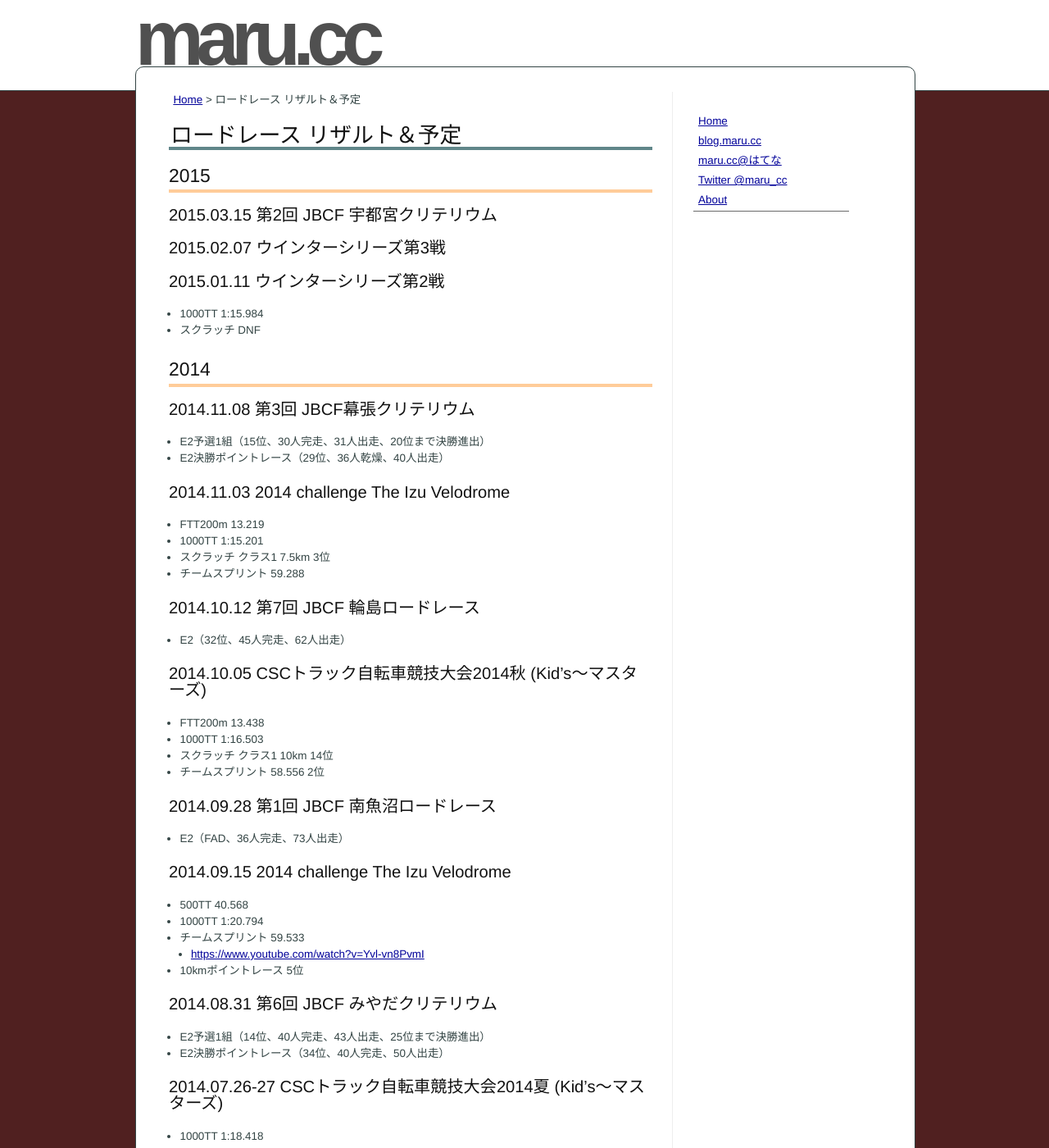
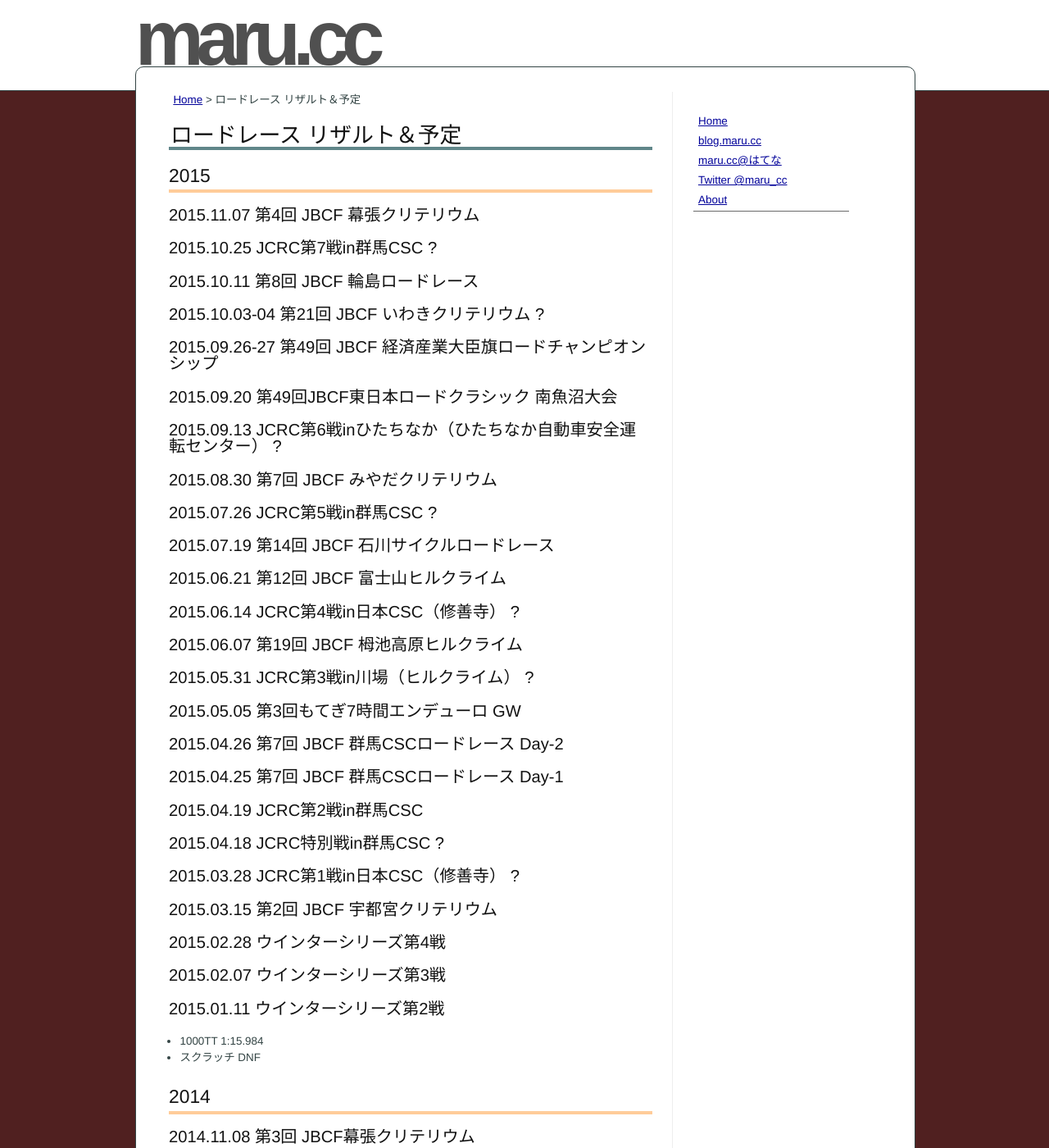
Before and after one commit to marucc/marucc.github.io, a Jekyll site: the page built from sports/results_bike.md, in a window 1280 px wide and 1400 px high. Shown: the whole window at 82% size. Built offline with Jekyll 4.4.1, drawn with Linux system fonts in a browser that asks for light colours.

Commit message:
Published with https://stackedit.io/

```diff
--- a/sports/results_bike.md
+++ b/sports/results_bike.md
@@ -11,7 +11,49 @@ markdown: kramdown
 
 ## 2015
 
+### 2015.11.07 第4回 JBCF 幕張クリテリウム
+
+### 2015.10.25 JCRC第7戦in群馬CSC ?
+
+### 2015.10.11 第8回 JBCF 輪島ロードレース
+
+### 2015.10.03-04 第21回 JBCF いわきクリテリウム ?
+
+### 2015.09.26-27 第49回 JBCF 経済産業大臣旗ロードチャンピオンシップ
+
+### 2015.09.20 第49回JBCF東日本ロードクラシック 南魚沼大会
+
+### 2015.09.13 JCRC第6戦inひたちなか（ひたちなか自動車安全運転センター） ?
+
+### 2015.08.30 第7回 JBCF みやだクリテリウム
+
+### 2015.07.26 JCRC第5戦in群馬CSC ?
+
+### 2015.07.19 第14回 JBCF 石川サイクルロードレース
+
+### 2015.06.21 第12回 JBCF 富士山ヒルクライム
+
+### 2015.06.14 JCRC第4戦in日本CSC（修善寺） ?
+
+### 2015.06.07 第19回 JBCF 栂池高原ヒルクライム
+
+### 2015.05.31 JCRC第3戦in川場（ヒルクライム） ?
+
+### 2015.05.05 第3回もてぎ7時間エンデューロ GW
+
+### 2015.04.26 第7回 JBCF 群馬CSCロードレース Day-2
+
+### 2015.04.25 第7回 JBCF 群馬CSCロードレース Day-1
+
+### 2015.04.19 JCRC第2戦in群馬CSC
+
+### 2015.04.18 JCRC特別戦in群馬CSC ?
+
+### 2015.03.28 JCRC第1戦in日本CSC（修善寺） ?
+
 ### 2015.03.15 第2回 JBCF 宇都宮クリテリウム
+
+### 2015.02.28 ウインターシリーズ第4戦
 
 ### 2015.02.07 ウインターシリーズ第3戦
 
```
